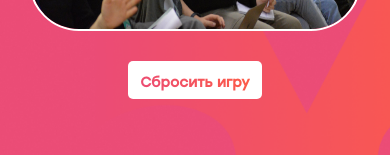
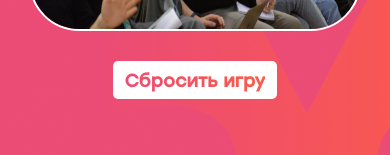
Before and after one commit to PosikBoy/rso-game, a Next.js app: page /results in a window 390 px wide. Shown: the part 519-674 px from the top of the page. Built offline with nearby package versions, Linux system fonts and the light colour scheme.

Commit message:
Поменял размер кнопок

```diff
--- a/src/components/ui/Button/Button.module.scss
+++ b/src/components/ui/Button/Button.module.scss
@@ -40,7 +40,7 @@
     & {
       padding: 5px 10px;
       span {
-        font-size: 14px;
+        font-size: 18px;
       }
     }
   }
```
